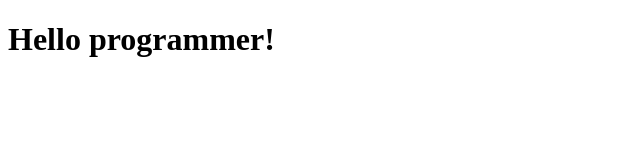
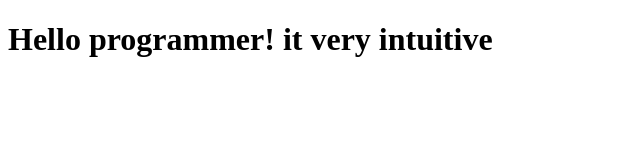
Before and after one commit to TeeY101/web-dev, a plain HTML site: page site/index.html in a window 1280 px wide. Shown: the whole page, without its empty margins (0-640 px from the left). Drawn offline with Linux system fonts and the light colour scheme.

Commit message:
Small addition to our page content.

```diff
--- a/site/index.html
+++ b/site/index.html
@@ -4,6 +4,6 @@
 	<title>Hello programmer!</title>
 </head>
 <body>
-<h1>Hello programmer!</h1>
+<h1>Hello programmer! it very intuitive</h1>
 </body>
 </html>
```
